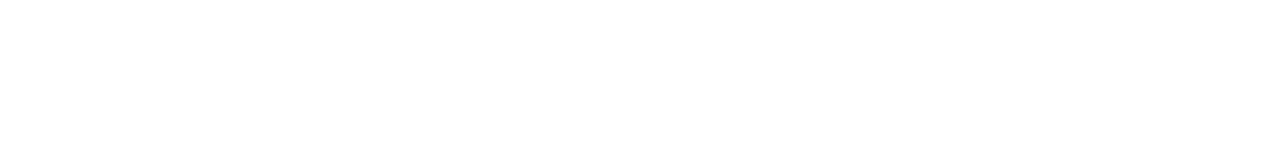
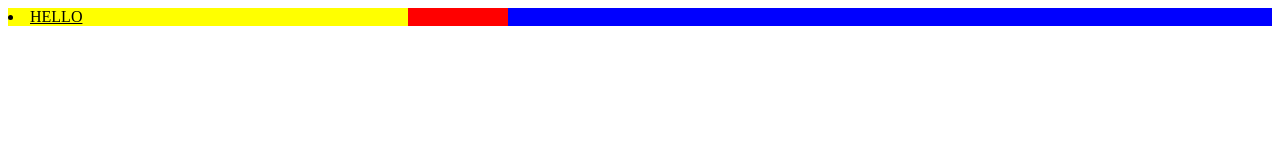
Before and after one commit to jonsoku/css_practice1, a website: page index.html in a window 1280 px wide. Drawn offline with Linux system fonts and the light colour scheme.

Commit message:
개쩔어... nesting rules

```diff
--- a/index.html
+++ b/index.html
@@ -9,6 +9,10 @@
     <link rel="stylesheet" href="style.css">
 </head>
 <body>
-
+    <main>
+        <section>
+            <li><a href="#">HELLO</a></li>
+        </section>
+    </main>
 </body>
 </html>
--- a/package.json
+++ b/package.json
@@ -23,7 +23,11 @@
     "plugins": {
       "postcss-preset-env": {
         "stage": 0
-      }
+      },
+      "postcss-color-mod-function": {}
     }
+  },
+  "devDependencies": {
+    "postcss-color-mod-function": "^3.0.3"
   }
 }
--- a/style.css
+++ b/style.css
@@ -22,12 +22,29 @@
     /*color:#8e44ad;*/
 /*}*/
 
-
+/*
 @custom-media --ipad-size (450px <= width < 850px);
 
 @media (--ipad-size) {
     body {
         background-color: #ff93f5;
     }
+}*/
 
+main{
+    background-color: blue;
+    & section{
+        background-color: red;
+        width:500px;
+        & li{
+            background-color: yellow;
+            width:400px;
+            & a{
+                color:black;
+                &:hover{
+                    font-size:30px;
+                }
+            }
+        }
+    }
 }
```
Also changed, not shown: dist/index.html, 2 other files.
